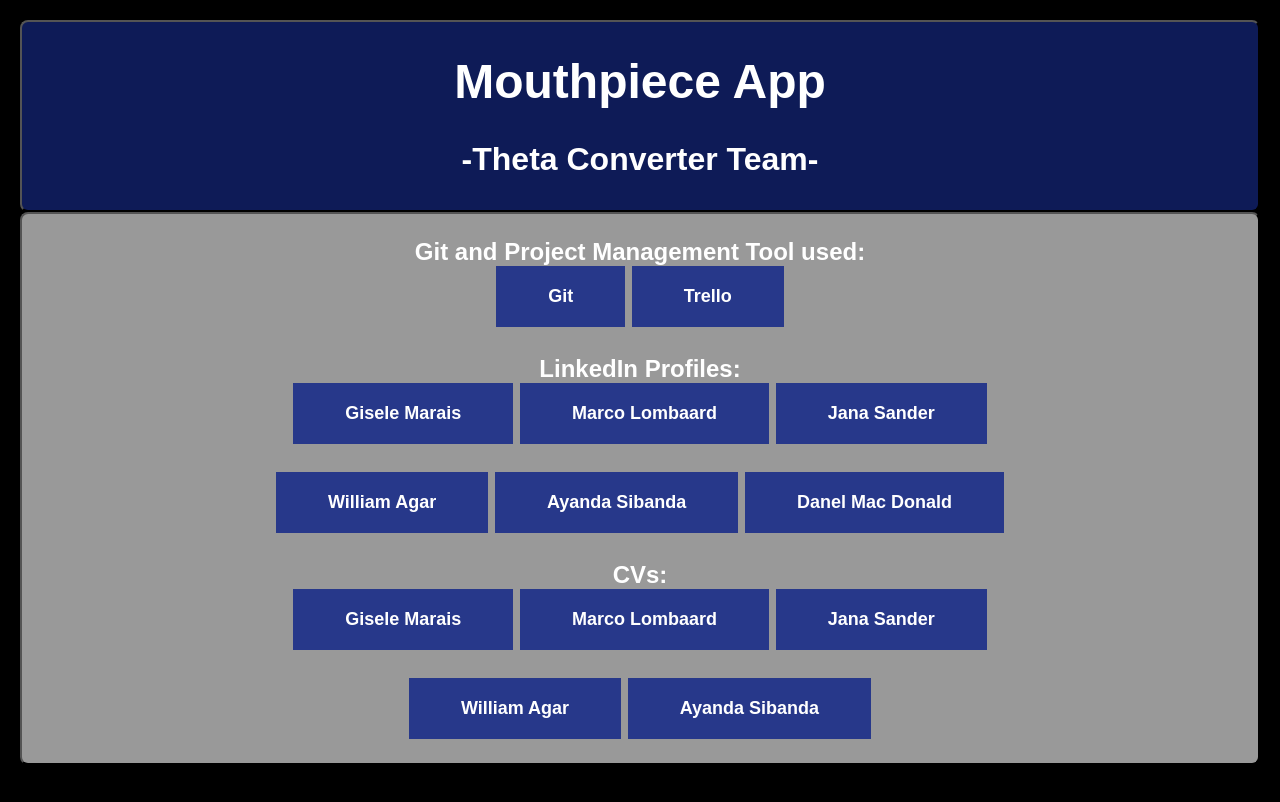
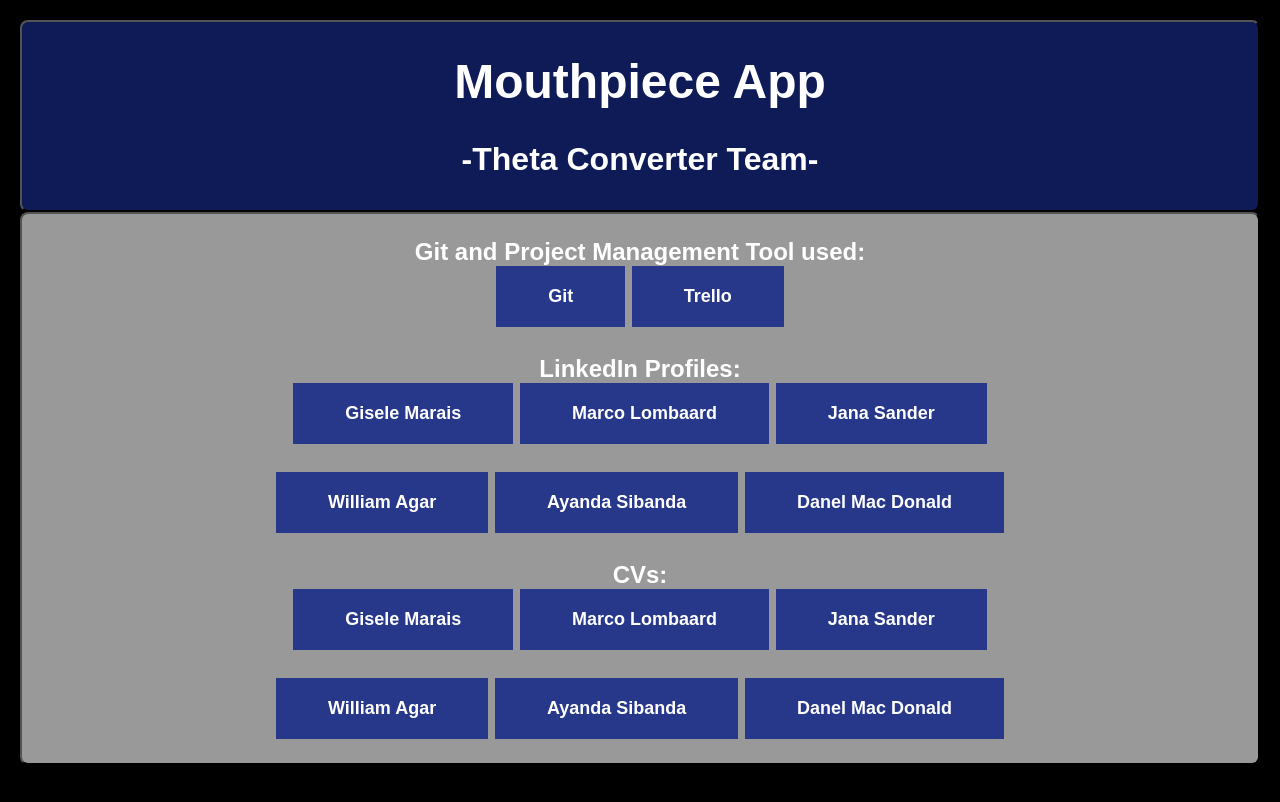
Before and after one commit to COS301Theta-Converter/COS301Theta-Converter.github.io, a plain HTML site: page index.html in a window 1280 px wide. Drawn offline with Linux system fonts and the light colour scheme.

Commit message:
Update index.html

```diff
--- a/index.html
+++ b/index.html
@@ -81,6 +81,7 @@
 	<b><a href="https://18102639.github.io/" class="button">Jana Sander</a></b><br><br>
 	<b><a href="https://will-a897.github.io/online-cv/" class="button">William Agar</a></b>
 	<b><a href="https://sayanda.github.io/SAyanda/" class="button">Ayanda Sibanda</a></b>
+	<b><a href="https://danelmacdonald.github.io/" class="button">Danel Mac Donald</a></b>
 	<!-- Add CV Links Here -->
 
 </p>
```
